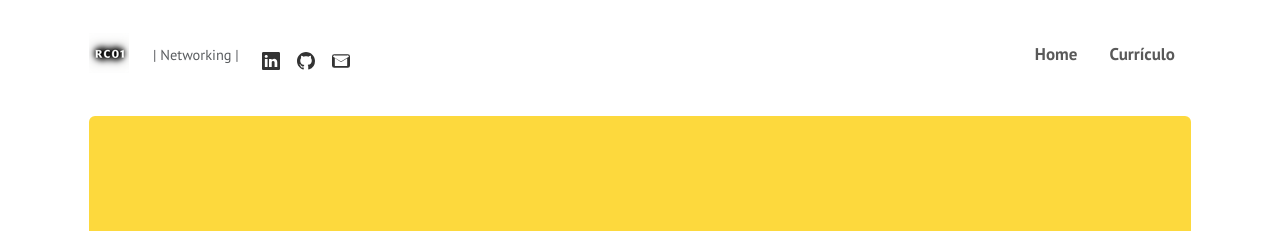
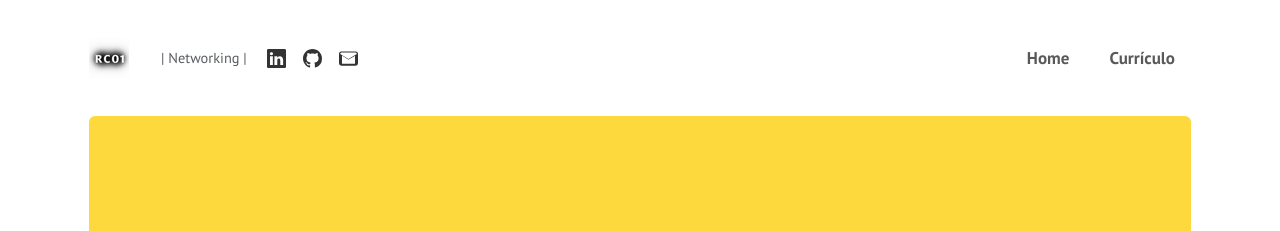
Before and after one commit to ronycosta01/ronycosta01.github.io, a Jekyll site: the page built from index.html, in a window 1280 px wide. Shown: the top 231 px of the page. Built offline with Jekyll 4.4.1, drawn with Linux system fonts in a browser that asks for light colours; the list of posts is cut into pages by our own code.

Commit message:
solucionando o problema do alinhamaneto dios ícones

```diff
--- a/assets/css/custom.css
+++ b/assets/css/custom.css
@@ -7,25 +7,104 @@ body {
     margin: 0;
 }
 
-/* Alinha corretamente logo, texto e ícones sociais */
+/* CORREÇÃO DO ALINHAMENTO - VERSÃO SEM ERROS DE SINTAXE */
+
+/* Container principal do navbar */
+.navbar .container {
+    display: flex;
+    align-items: center;
+}
+
+.navbar .d-flex.align-items-center.justify-content-between {
+    display: flex !important;
+    align-items: center !important;
+    justify-content: space-between !important;
+    width: 100% !important;
+    min-height: 60px;
+}
+
+/* Logo e título */
+.navbar .navbar-brand {
+    display: flex !important;
+    align-items: center !important;
+    margin-bottom: 0 !important;
+    line-height: 1 !important;
+}
 
 .navbar .navbar-brand img {
-  height: 32px;
-  margin-bottom: 2px;
+    height: 40px !important;
+    margin-right: 8px !important;
+    margin-bottom: 0 !important;
+    vertical-align: middle !important;
 }
 
+.navbar .navbar-brand span {
+    line-height: 1 !important;
+    margin-bottom: 0 !important;
+    vertical-align: middle !important;
+}
+
+/* Container da direita (Networking + ícones sociais) */
+.navbar .d-flex.align-items-center:not(.justify-content-between) {
+    display: flex !important;
+    align-items: center !important;
+    gap: 8px;
+    margin-bottom: 0 !important;
+}
+
+/* Texto "Networking" */
 .navbar .text-muted {
-  font-size: 0.9rem;
-  margin-left: 8px;
-  margin-right: 8px;
-  position: relative;
-  top: 1px;
+    font-size: 0.9rem !important;
+    margin: 0 8px !important;
+    line-height: 1 !important;
+    vertical-align: middle !important;
+    display: inline-flex !important;
+    align-items: center !important;
+}
+
+/* Ícones sociais */
+.navbar .social-icon {
+    display: inline-flex !important;
+    align-items: center !important;
+    justify-content: center !important;
+    margin: 0 4px !important;
+    line-height: 1 !important;
+    vertical-align: middle !important;
+    text-decoration: none;
 }
 
 .navbar .social-icon svg {
-  width: 18px;
-  height: 18px;
-  vertical-align: middle;
-  position: relative;
-  top: 1px;
+    width: 19px !important;
+    height: 19px !important;
+    vertical-align: middle !important;
+    display: block !important;
 }
+
+/* Hover effects para os ícones */
+.navbar .social-icon:hover {
+    opacity: 0.7;
+    transition: opacity 0.2s ease;
+}
+
+/* Ajustes responsivos */
+@media (max-width: 768px) {
+    .navbar .d-flex.align-items-center:not(.justify-content-between) {
+        margin-top: 8px;
+        justify-content: center;
+        flex-wrap: wrap;
+    }
+
+    .navbar .text-muted {
+        font-size: 0.8rem !important;
+        margin: 0 6px !important;
+    }
+
+    .navbar .social-icon {
+        margin: 0 3px !important;
+    }
+
+    .navbar .social-icon svg {
+        width: 16px !important;
+        height: 16px !important;
+    }
+}
```
